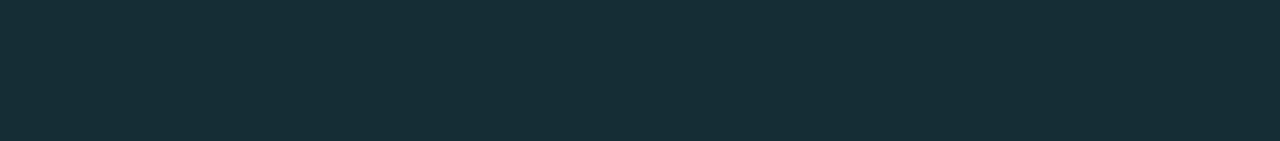
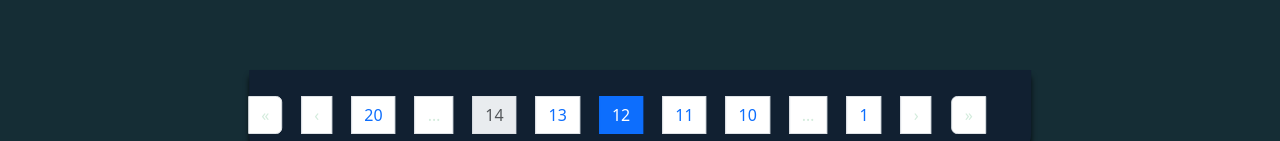
Before and after one commit to castilloali/Movies-, a React (Create React App) app in the folder moves/: page / in a window 1280 px wide. Shown: the part 707-848 px from the top of the page. Before the commit the page ends 800 px from the top, so only its background shows below. Built offline with nearby package versions, Linux system fonts and the light colour scheme; no server answers.

Commit message:
add Pagnation

```diff
--- a/moves/src/components/MovieListe.js
+++ b/moves/src/components/MovieListe.js
@@ -1,5 +1,6 @@
 import React from 'react'
 import MoveCard from './MoveCard';
+import Pagnationcom from './Pagnationcom';
 import {  Container, Row } from 'react-bootstrap';
 
 const MovieListe = ({movis}) => {
@@ -11,13 +12,10 @@
                 movis.length >= 1 ? ( movis.map((mov) => {
                     return (<MoveCard key={mov.id} mov={mov}/>)
             })) : <h2>none</h2>
-
-                // )
-                // ): <h2>none</h2>
-
             }
             </Row>
     </Container>
+            <Pagnationcom/>
     </div>
   )
         }
--- /dev/null
+++ b/moves/src/components/Pagnationcom.js
@@ -0,0 +1,26 @@
+import React from 'react'
+import { Pagination } from 'react-bootstrap'
+
+const Pagnationcom = () => {
+  return (
+    <Pagination>
+    <Pagination.First />
+    <Pagination.Prev />
+    <Pagination.Item>{1}</Pagination.Item>
+    <Pagination.Ellipsis />
+
+    <Pagination.Item>{10}</Pagination.Item>
+    <Pagination.Item>{11}</Pagination.Item>
+    <Pagination.Item active>{12}</Pagination.Item>
+    <Pagination.Item>{13}</Pagination.Item>
+    <Pagination.Item disabled>{14}</Pagination.Item>
+
+    <Pagination.Ellipsis />
+    <Pagination.Item>{20}</Pagination.Item>
+    <Pagination.Next />
+    <Pagination.Last />
+  </Pagination>
+  )
+}
+
+export default Pagnationcom
```
